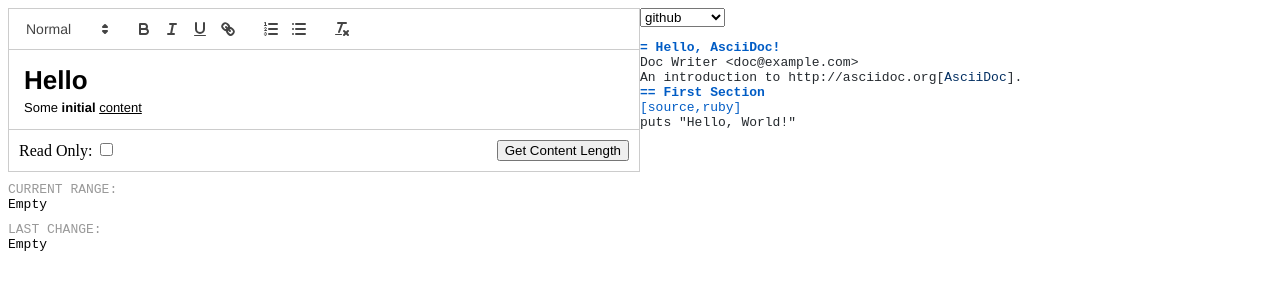
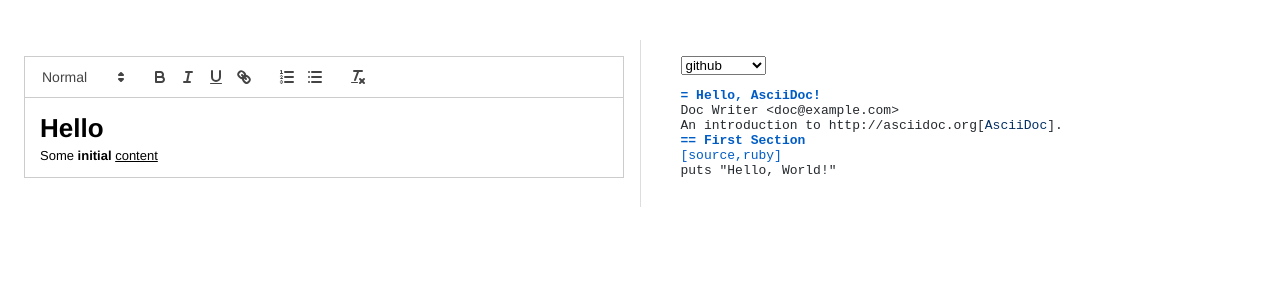
Before and after one commit to ochaplashkin/ascii-wysiwyg, a React (Vite) app: page / in a window 1280 px wide. Shown: the top 300 px of the page. Built offline with nearby package versions, Linux system fonts and the light colour scheme.

Commit message:
refactor: move design layout to MUI

```diff
--- a/src/app/App.jsx
+++ b/src/app/App.jsx
@@ -3,7 +3,8 @@ import Quill from 'quill/core';
 import Editor from '/src/widgets/editor/Editor';
 import Highlighter from '/src/widgets/highlighter/Highlighter';
 import ThemePicker from '/src/widgets/highlighter/ThemePicker';
-import { Stack, Box } from '@mui/material';
+import WorkareaLaylout from '/src/pages/WorkareaPage'
+import { Container } from '@mui/material';
 
 const Delta = Quill.import('delta');
 
@@ -18,9 +19,9 @@ const App = () => {
   const quillRef = useRef();
 
   return (
-    <Stack direction="row" sx={{ height: '100vh' }}>
-      <Box sx={{ flex: 1}}>
-          <Editor
+    <WorkareaLaylout
+      leftContent={
+        <Editor
         ref={quillRef}
         readOnly={readOnly}
         defaultValue={new Delta()
@@ -34,41 +35,16 @@ const App = () => {
         onSelectionChange={setRange}
         onTextChange={setLastChange}
       />
-      <div className="controls">
-        <label>
-          Read Only:{' '}
-          <input
-            type="checkbox"
-            value={readOnly}
-            onChange={(e) => setReadOnly(e.target.checked)}
-          />
-        </label>
-        <button
-          className="controls-right"
-          type="button"
-          onClick={() => {
-            alert(quillRef.current?.getLength());
-          }}
-        >
-          Get Content Length
-        </button>
-      </div>
-      <div className="state">
-        <div className="state-title">Current Range:</div>
-        {range ? JSON.stringify(range) : 'Empty'}
-      </div>
-      <div className="state">
-        <div className="state-title">Last Change:</div>
-        {lastChange ? JSON.stringify(lastChange.ops) : 'Empty'}
-      </div>
-      </Box>
-      <Box sx={{ flex: 1}}>
-      <ThemePicker theme={theme} f={(e) => { setTheme(e)} }/>
+      }
+      rightContent={
+        <Container>
+        <ThemePicker theme={theme} f={(e) => { setTheme(e)} }/>
           <Highlighter theme={theme}>
             {'= Hello, AsciiDoc!\nDoc Writer <doc@example.com>\nAn introduction to http://asciidoc.org[AsciiDoc].\n== First Section\n[source,ruby]\nputs "Hello, World!"'}
           </Highlighter>
-      </Box>
-    </Stack>
+        </Container>
+      }
+    />
   );
 };
 
--- /dev/null
+++ b/src/pages/WorkareaPage.tsx
@@ -0,0 +1,39 @@
+// src/components/Layout.tsx
+import React from 'react';
+import type { ReactNode } from 'react';
+import { Container, Box } from '@mui/material';
+
+interface WorkareaLayloutProps {
+  leftContent: ReactNode;
+  rightContent: ReactNode;
+}
+
+const WorkareaLaylout: React.FC<WorkareaLayloutProps> = ({ leftContent, rightContent }) => {
+  return (
+    <Box
+      sx={{
+        display: 'flex',
+        flexDirection: 'column',
+        minHeight: '100vh',
+      }}
+    >
+      <Container
+        component="main"
+        maxWidth={false}
+        disableGutters
+        sx={{ mt: 4, mb: 4, flex: 1 }}
+        >
+        <Box sx={{ display: 'flex', height: '100%' }}>
+          <Box sx={{ flex: 1, p: 2, borderRight: '1px solid #ddd' }}>
+            {leftContent}
+          </Box>
+          <Box sx={{ flex: 1, p: 2 }}>
+            {rightContent}
+          </Box>
+        </Box>
+      </Container>
+    </Box>
+  );
+};
+
+export default WorkareaLaylout;
```
